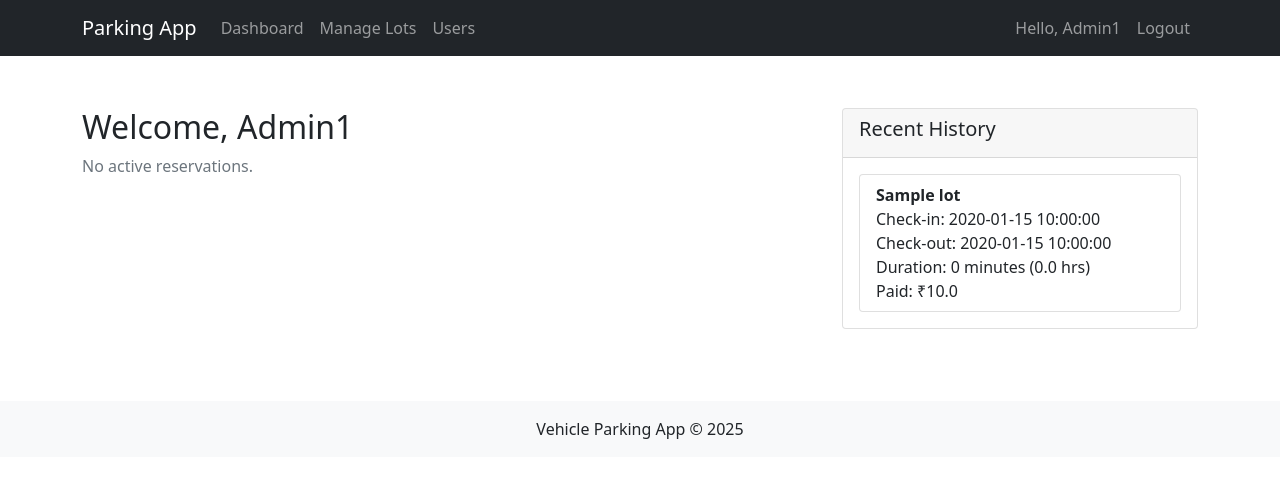
After one commit to 23f1001614/vehicle-parking-v1, a Flask app: page /user/bookings in a window 1280 px wide. The commit adds this page. Shown: the top 478 px of the page. Run offline with Flask 3, Linux system fonts and the light colour scheme; a user stored in the database is signed in; tables that the repository leaves empty hold one stand-in row (values such as "Sample post").

Commit message:
Milestone-VP User-Dashboard-Management

```diff
--- a/app.py
+++ b/app.py
@@ -25,6 +25,7 @@ class User(db.Model, UserMixin):
     Mobile = db.Column(db.String(10), unique=True, nullable=False)
     Gender = db.Column(db.String(6))
     Role = db.Column(db.String, default="User")
+    Reservations = db.relationship('Reservation', backref='user', lazy=True)
 
     def set_password(self, password):
         self.User_password = generate_password_hash(password)
@@ -67,7 +68,7 @@ class Reservation(db.Model):
 
 @login_manager.user_loader
 def load_user(user_id):
-    return User.query.get(int(user_id))
+    return db.session.get(User, int(user_id))
 
 
 def admin_required(f):
@@ -160,27 +161,10 @@ def admin_dashboard():
     available_spots = ParkingSpot.query.filter_by(status='A').count()
     occupied_spots = ParkingSpot.query.filter_by(status='O').count()
     users_count = User.query.filter_by(Role="User").count()
-    return render_template("admin_dashboard.html", lots=lots,
+    return render_template("admin/admin_dashboard.html", lots=lots,
                            available_spots=available_spots,
                            occupied_spots=occupied_spots,
                            users_count=users_count)
-
-
-@app.route('/user/dashboard')
-@login_required
-def user_dashboard():
-    if current_user.Role != "User":
-        return redirect(url_for('admin_dashboard'))
-
-    active_reservation = Reservation.query.filter_by(user_id=current_user.id, check_out=None).all()
-    past_reservation = Reservation.query.filter(
-        Reservation.user_id == current_user.id,
-        Reservation.check_out != None
-    ).order_by(Reservation.check_in.desc()).limit(5).all()
-
-    return render_template('user_dashboard.html',
-                           active_reservation=active_reservation,
-                           past_reservation=past_reservation)
 
 
 @app.route("/admin/create_lot", methods=['GET', 'POST'])
@@ -210,7 +194,7 @@ def create_lot():
         db.session.commit()
         flash("Parking lot created successfully!", "success")
         return redirect(url_for('admin_dashboard'))
-    return render_template("create_lot.html")
+    return render_template("admin/create_lot.html")
 
 
 @app.route("/admin/manage_lots", methods=['GET', 'POST'])
@@ -218,7 +202,7 @@ def create_lot():
 @admin_required
 def manage_lots():
     lots = ParkingLot.query.all()
-    return render_template("manage_lots.html", lots=lots)
+    return render_template("admin/manage_lots.html", lots=lots)
 
 
 @app.route("/admin/view_lot/<int:lot_id>", methods=["GET", "POST"])
@@ -227,7 +211,7 @@ def manage_lots():
 def view_lot(lot_id):
     lot = ParkingLot.query.get_or_404(lot_id)
     spots_ = ParkingSpot.query.filter_by(Lot_id=lot_id).all()
-    return render_template("view_lot.html", lot=lot, spots=spots_)
+    return render_template("admin/view_lot.html", lot=lot, spots=spots_)
 
 
 @app.route("/admin/delete_lot/<int:lot_id>", methods=["GET", "POST"])
@@ -251,7 +235,7 @@ def delete_lot(lot_id):
 @admin_required
 def view_users():
     users = User.query.filter_by(Role="User").all()
-    return render_template("view_user.html", users=users)
+    return render_template("admin/view_user.html", users=users)
 
 @app.route("/admin/edit_lot/<int:lot_id>", methods=["GET", "POST"])
 @login_required
@@ -301,37 +285,91 @@ def edit_lot(lot_id):
         flash('Parking lot updated successfully!', 'success')
         return redirect(url_for('view_lot', lot_id=lot.id))
 
-    return render_template("edit_lot.html", lot=lot, current_spots=current_total)
+    return render_template("admin/edit_lot.html", lot=lot, current_spots=current_total)
 
 
+@app.route('/user/dashboard')
+@login_required
+def user_dashboard():
+    active_reservation = Reservation.query.filter_by(user_id=current_user.id ,check_out=None).all()
+    past_reservation = Reservation.query.filter(
+        Reservation.user_id == current_user.id,
+        Reservation.check_out != None
+    ).order_by(Reservation.check_in.desc()).limit(5).all()
+
+    return render_template('users/user_dashboard.html',
+                           active_reservation=active_reservation,
+                           past_reservation=past_reservation)
 
 
+@app.route('/user/find_parking', methods=["GET", "POST"])
+@login_required
+def find_parking():
+    if request.method == "POST":
+        pincode= request.form["pincode"]
+        vehicle_number= request.form["vehicle_number"]
+        if pincode:
+            lots= ParkingLot.query.filter_by(Pincode=pincode)
+        else:
+            lots= ParkingLot.query.all()
+        available_lots=[]
+        for lot in lots:
+            available_spots=ParkingSpot.query.filter_by(Lot_id=lot.id, status="A").count()
+            if available_spots>0:
+                available_lots.append({
+                    "lot": lot,
+                    'available_spots': available_spots
+                })
+        return render_template("users/find_parking.html", lots=available_lots, vehicle_number=vehicle_number)
+    return render_template("users/find_parking.html")
 
-# @app.route('/admin/users')
-# @login_required
-# @admin_required
-# def manage_users():
-#     return "Manage Users Page"
+@app.route('/user/reserve_spot/<int:lot_id>', methods=["GET", "POST"])
+@login_required
+def reserve_spot(lot_id):
+    vehicle_number= request.form["vehicle_number"]
+    spot=ParkingSpot.query.filter_by(Lot_id=lot_id, status="A").first()
+    if not spot:
+        flash("No available spots in this lot", "danger")
+        return redirect(url_for("find_parking"))
+    lot = ParkingLot.query.get(lot_id)
+    reservation= Reservation(spot_id=spot.id, user_id=current_user.id,
+                             check_in=datetime.datetime.now(),
+                             vehicle_number=vehicle_number)
+    spot.status="O"
+    db.session.add(reservation)
+    db.session.commit()
+    flash(f'Spot {spot.spot_number} reserved successfully at {lot.parking_location_name}.',"success")
+    return redirect(url_for("user_dashboard"))
 
 
-@app.route('/user/find-parking')
+@app.route('/user/release_spot/<int:reservation_id>', methods=["GET", "POST"])
 @login_required
-def find_parking():
-    return "Find Parking Page"
+def release_spot(reservation_id):
+    reservation=Reservation.query.get_or_404(reservation_id)
+    lot=reservation.spot.lot
+    time_parked=datetime.datetime.now()-reservation.check_in
+    hours_parked= max(1, time_parked.total_seconds()/3600)
+    amount=round(hours_parked* lot.price_per_hour,2)
+    reservation.check_out=datetime.datetime.now()
+    reservation.amount_paid=amount
+    reservation.spot.status="A"
+    db.session.commit()
+    return redirect(url_for("user_dashboard"))
+@app.route('/user/bookings')
+@login_required
+def my_reservation():
+    active_reservation = Reservation.query.filter_by(user_id=current_user.id ,check_out=None).all()
+    past_reservation = Reservation.query.filter(
+        Reservation.user_id == current_user.id,
+        Reservation.check_out != None).all()
+    for res in past_reservation:
+        duration = res.check_out - res.check_in
+        res.duration_minutes = int(duration.total_seconds() // 60)
+        res.duration_hours = round(duration.total_seconds() / 3600, 2)
 
-
-@app.route('/user/my-reservations')
-@login_required
-def my_reservations():
-    return "My Reservations Page"
-
-
-
-if __name__ == "__main__":
-    create_admin()
-    app.run(debug=True)
-
-
+    return render_template('users/my_reservation.html',
+                           active_reservation=active_reservation,
+                           past_reservation=past_reservation)
 
 
 
--- a/templates/manage_lots.html
+++ b/templates/admin/manage_lots.html
@@ -35,7 +35,7 @@
                             <td>{{ lot.Maximum_number_of_spot }} ({{ lot.spots|selectattr('status', 'equalto', 'A')|list|length }} available)</td>
                             <td>
                                 <a href="{{ url_for('view_lot', lot_id=lot.id) }}" class="btn btn-sm btn-primary">View</a>
-                                <a href="{{ url_for('login', lot_id=lot.id) }}" class="btn btn-sm btn-warning">Edit</a>
+                                <a href="{{ url_for('edit_lot', lot_id=lot.id) }}" class="btn btn-sm btn-warning">Edit</a>
                                 <a href="{{ url_for('delete_lot', lot_id=lot.id) }}" class="btn btn-sm btn-danger" onclick="return confirm('Are you sure you want to delete this parking lot?')">Delete</a>
                             </td>
                         </tr>
--- a/templates/view_user.html
+++ b/templates/admin/view_user.html
@@ -31,9 +31,9 @@
                             <td>{{ user.Email }}</td>
                             <td>{{ user.Mobile }}</td>
                             <td>{{ user.Gender }}</td>
-                            <td>{{ user.reservations|length }}</td>
+                            <td>{{ user.Reservations|length }}</td>
                             <td>
-                                {% set active_reservations = user.reservations | selectattr('check_out', '==', none) | list %}
+                                {% set active_reservations = user.Reservations | selectattr('check_out', '==', none) | list %}
                                 {% if active_reservations %}
                                     <ul class="mb-0">
                                         {% for res in active_reservations %}
--- a/templates/base.html
+++ b/templates/base.html
@@ -4,7 +4,8 @@
     <meta charset="UTF-8">
     <meta name="viewport" content="width=device-width, initial-scale=1.0">
     <title>{% block title %}Vehicle Parking App{% endblock %}</title>
-    <link href="https://cdn.jsdelivr.net/npm/bootstrap@5.1.3/dist/css/bootstrap.min.css" rel="stylesheet">
+    <link href="https://cdn.jsdelivr.net/npm/bootstrap@5.1.3/dist/css/bootstrap.min.css" rel="stylesheet" integrity="sha384-1BmE4kWBq78iYhFldvKuhfTAU6auU8tT94WrHftjDbrCEXSU1oBoqyl2QvZ6jIW3" crossorigin="anonymous">
+    <script src="https://cdn.jsdelivr.net/npm/bootstrap@5.1.3/dist/js/bootstrap.bundle.min.js" integrity="sha384-ka7Sk0Gln4gmtz2MlQnikT1wXgYsOg+OMhuP+IlRH9sENBO0LRn5q+8nbTov4+1p" crossorigin="anonymous"></script>
     <link rel="stylesheet" href="{{ url_for('static', filename='style.css') }}">
 </head>
 <body>
@@ -32,7 +33,7 @@
                         {% else %}
                             <li class="nav-item"><a class="nav-link" href="{{ url_for('user_dashboard') }}">Dashboard</a></li>
                             <li class="nav-item"><a class="nav-link" href="{{ url_for('find_parking') }}">Find Parking</a></li>
-                            <li class="nav-item"><a class="nav-link" href="{{ url_for('my_reservations') }}">My Reservations</a></li>
+                            <li class="nav-item"><a class="nav-link" href="{{ url_for('my_reservation') }}">My Reservations</a></li>
                         {% endif %}
                     {% endif %}
                 </ul>
--- /dev/null
+++ b/templates/users/my_reservation.html
@@ -0,0 +1,77 @@
+{% extends "base.html" %}
+{% block title %}My Bookings{% endblock %}
+
+{% block content %}
+<div class="row">
+    <div class="col-md-8">
+        <h2>Welcome, {{ current_user.Full_name }}</h2>
+
+        {% if active_reservation %}
+        <div class="card mb-4">
+            <div class="card-header">
+                <h5>Active Reservations</h5>
+            </div>
+            <div class="card-body">
+                <div class="table-responsive">
+                    <table class="table">
+                        <thead>
+                            <tr>
+                                <th>Parking Lot</th>
+                                <th>Spot Number</th>
+                                <th>Vehicle</th>
+                                <th>Check-in Time</th>
+                                <th>Action</th>
+                            </tr>
+                        </thead>
+                        <tbody>
+                            {% for res in active_reservation %}
+                            <tr>
+                                <td>{{ res.spot.lot.parking_location_name }}</td>
+                                <td>{{ res.spot.spot_number }}</td>
+                                <td>{{ res.vehicle_number }}</td>
+                                <td>{{ res.check_in.strftime('%Y-%m-%d %H:%M:%S') }}</td>
+                                <td>
+                                    <a href="{{ url_for('release_spot', reservation_id=res.id) }}"
+                                       class="btn btn-sm btn-warning"
+                                       onclick="return confirm('Are you sure you want to release this spot?')">
+                                        Release Spot
+                                    </a>
+                                </td>
+                            </tr>
+                            {% endfor %}
+                        </tbody>
+                    </table>
+                </div>
+            </div>
+        </div>
+        {% else %}
+        <p class="text-muted">No active reservations.</p>
+        {% endif %}
+    </div>
+
+    <div class="col-md-4">
+        <div class="card mb-4">
+            <div class="card-header">
+                <h5>Recent History</h5>
+            </div>
+            <div class="card-body">
+                {% if past_reservation %}
+                <ul class="list-group">
+                    {% for res in past_reservation %}
+                    <li class="list-group-item">
+                        <strong>{{ res.spot.lot.parking_location_name }}</strong><br>
+                        Check-in: {{ res.check_in.strftime('%Y-%m-%d %H:%M:%S') }}<br>
+                        Check-out: {{ res.check_out.strftime('%Y-%m-%d %H:%M:%S') }}<br>
+                        Duration: {{ res.duration_minutes }} minutes ({{ res.duration_hours }} hrs)<br>
+                        Paid: ₹{{ res.amount_paid or '0.00' }}
+                    </li>
+                    {% endfor %}
+                </ul>
+                {% else %}
+                <p class="text-muted">No past reservations found.</p>
+                {% endif %}
+            </div>
+        </div>
+    </div>
+</div>
+{% endblock %}
```
Also changed, not shown: templates/users/find_parking.html (added, +65 -0 lines), templates/users/user_dashboard.html (renamed from templates/user_dashboard.html, +6 -6 lines), templates/admin/admin_dashboard.html (renamed from templates/admin_dashboard.html), templates/admin/create_lot.html (renamed from templates/create_lot.html), templates/admin/edit_lot.html (renamed from templates/edit_lot.html), templates/admin/view_lot.html (renamed from templates/view_lot.html).
